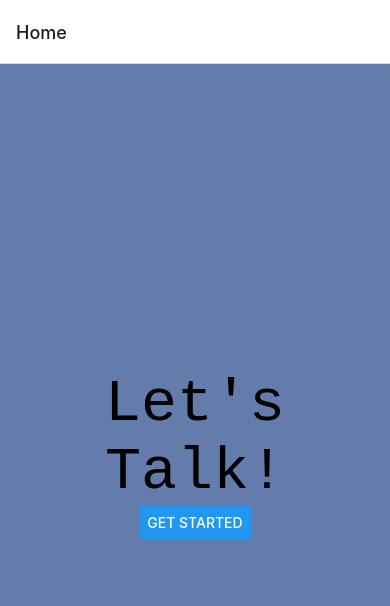
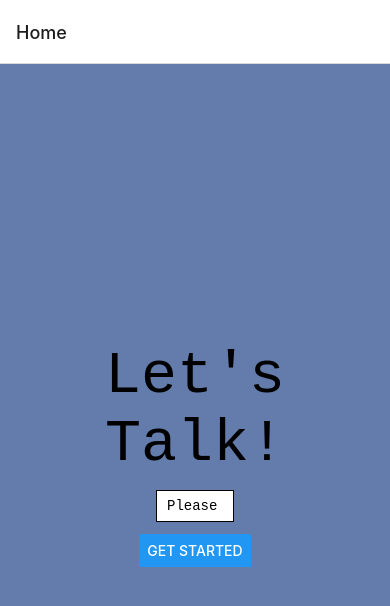
Before and after one commit to em-oly/talk, a React Native app: screen / in a window 390 px wide. Shown: the top 606 px of the page. Built offline with nearby package versions, Linux system fonts and the light colour scheme; no server answers; the database is empty.

Commit message:
Adding username functionality

```diff
--- a/components/Home/Home.js
+++ b/components/Home/Home.js
@@ -1,16 +1,60 @@
-import React from 'react';
-import {View, Button, Text} from 'react-native';
+import React, { useState } from 'react';
+import {View, Button, Text, TextInput} from 'react-native';
 import { StatusBar } from 'expo-status-bar';
 import styles from './styles';
+import { getAuth, onAuthStateChanged, updateProfile} from "firebase/auth";
+import { getFirestore, setDoc, doc } from 'firebase/firestore';
+import fb from '../../firebaseConfig.js';
+
+const db = getFirestore(fb);
+const auth = getAuth();
+
+
 
 const Home = ({navigation}, props) => {
+    const [text, onChangeText] = useState("");
     return (
         <View style={styles.container}>
                 <Text style={styles.title}>Let's Talk!</Text>
-            <Button onPress={()=> navigation.navigate("Prompts")} title='Get Started'></Button>
+                    <TextInput
+                                style={styles.input}
+                                placeholder={"Please Enter A Username..."}
+                                onChangeText={onChangeText}
+                                value={text}
+                                />
+                    <View style={styles.userbutton}>
+                        <Button
+                            onPress={()=>
+                            {if (text == '') {
+                                navigation.navigate("Prompts")
+                            } else {
+                                onAuthStateChanged(auth, (user) => {
+                                if (user) {
+                                    updateProfile(auth.currentUser, {
+                                    displayName: text
+                                }).then(() => {
+                                // Profile updated!
+                                // ...
+                                setDoc(doc(db, "users", user.uid), {
+                                    username: user.displayName,
+                                });
+                                }).catch((error) => {
+                                // An error occurred
+                                // ...
+                                })
+                                const user = auth.currentUser;
+                                console.log(user)
+                                } else {
+                                    // ...
+                                }
+                            })
+                            }
+                            navigation.navigate("Prompts")
+                        }}
+                            title='Get Started'></Button>
+                        </View>
             <StatusBar style="auto" />
         </View>
     );
 }
-
 export default Home;
--- a/components/Home/styles.js
+++ b/components/Home/styles.js
@@ -14,7 +14,16 @@ const styles = StyleSheet.create({
         fontFamily: 'monospace',
         fontSize: 60,
         fontWeight: '500'
-    }
+    },
+    input: {
+      height: 32,
+      width: "20%",
+      margin: 12,
+      borderWidth: 1,
+      padding: 10,
+      backgroundColor: "white",
+      fontFamily: 'monospace'
+    },
 
   });
 
```
